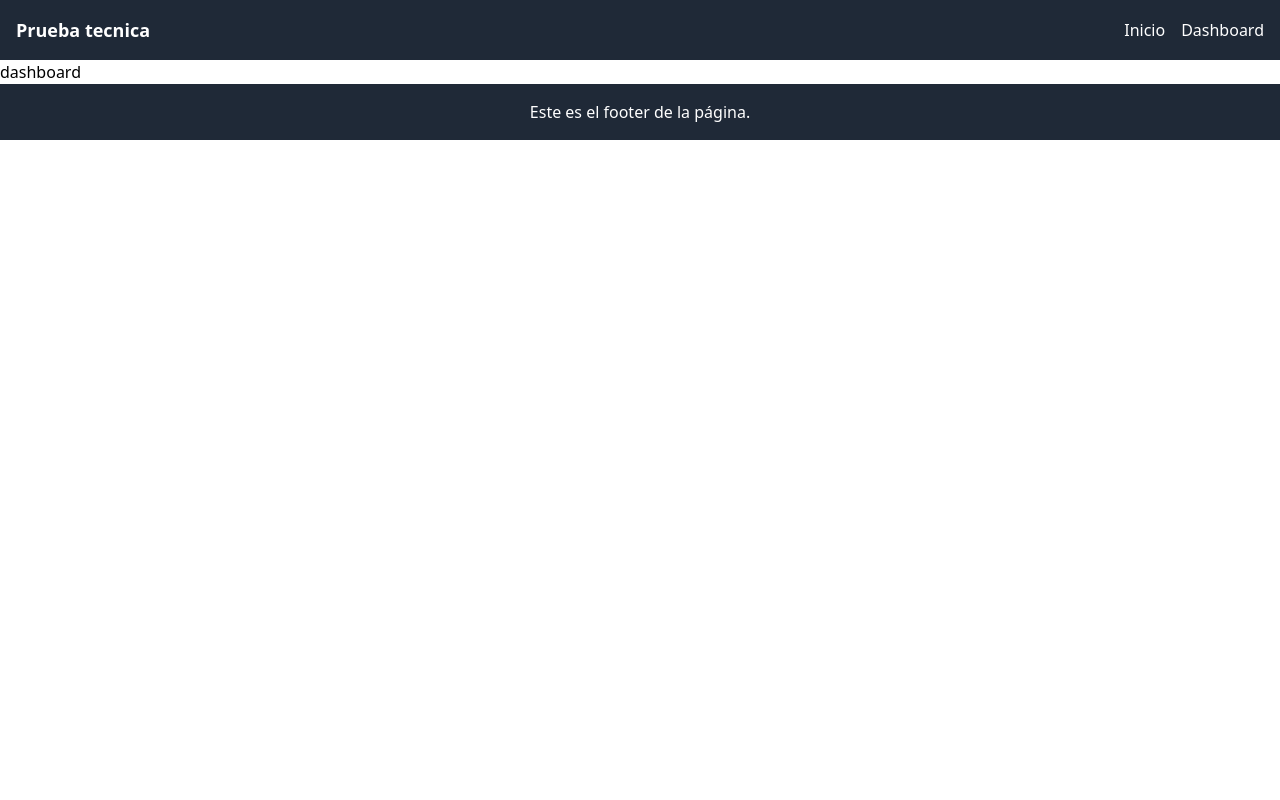
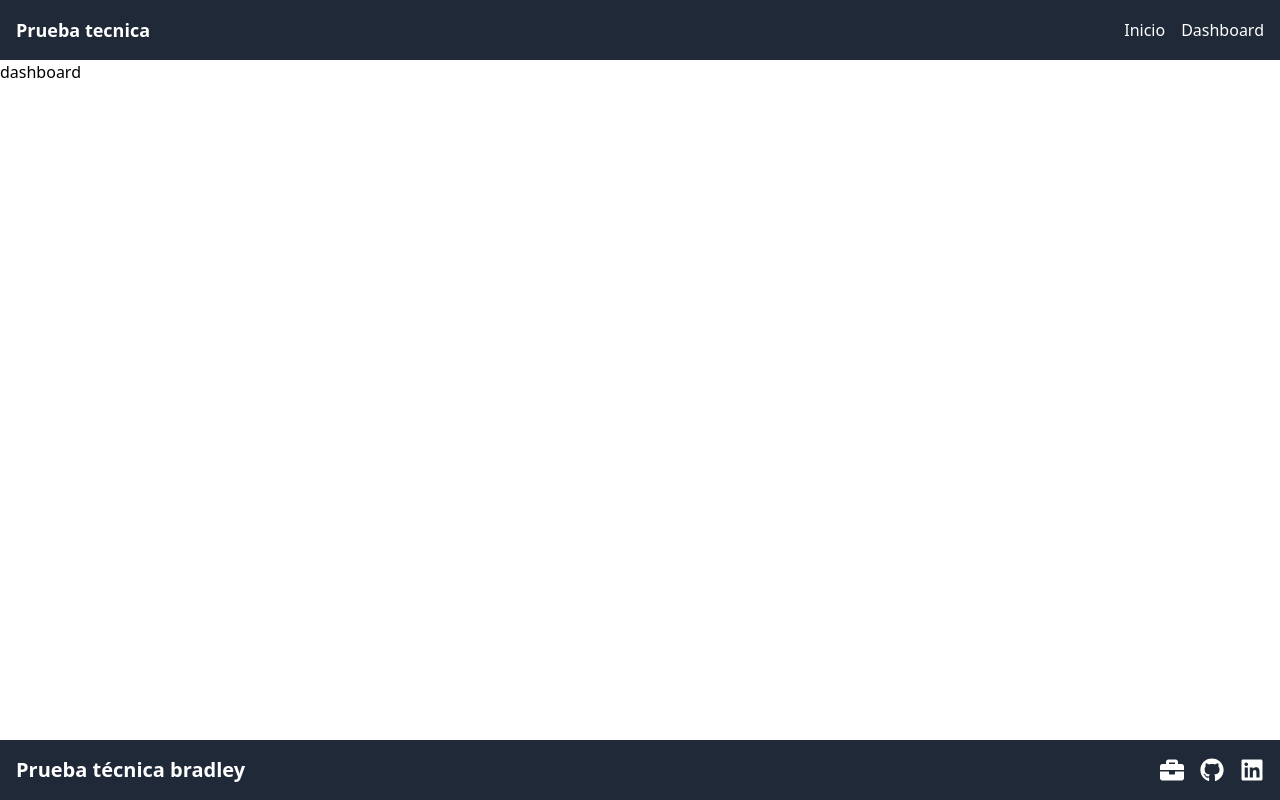
Before and after one commit to jon0010/prueba-tecnica-bradley, a React (Vite) app: page /dashboard in a window 1280 px wide. Built offline with nearby package versions, Linux system fonts and the light colour scheme.

Commit message:
footer terminado

```diff
--- a/package.json
+++ b/package.json
@@ -12,6 +12,7 @@
   "dependencies": {
     "react": "^18.2.0",
     "react-dom": "^18.2.0",
+    "react-icons": "^5.0.1",
     "react-router-dom": "^6.22.3"
   },
   "devDependencies": {
--- a/src/components/footer/index.tsx
+++ b/src/components/footer/index.tsx
@@ -1,9 +1,26 @@
 import React from "react";
+import { FaBriefcase, FaGithub, FaLinkedin } from "react-icons/fa";
 
 const Footer = () => {
   return (
-    <footer className="bg-gray-800 text-white p-4 text-center">
-      <p>Este es el footer de la página.</p>
+    <footer className="bg-gray-800 text-white p-4 text-center fixed bottom-0 w-full flex justify-between items-center">
+      <div className="text-right">
+        <p className="text-xl font-semibold">Prueba técnica bradley</p>
+      </div>
+      <div className="text-left flex items-center">
+        <a href="https://jonnahuelpereyra.com.ar/" target="_blank">
+          <FaBriefcase className="mr-4 text-2xl" />
+        </a>
+        <a href="https://github.com/jon0010" target="_blank">
+          <FaGithub className="mr-4 text-2xl" />
+        </a>
+        <a
+          href="https://www.linkedin.com/in/jon-nahuel-pereyra-832191257/"
+          target="_blank"
+        >
+          <FaLinkedin className="text-2xl" />
+        </a>
+      </div>
     </footer>
   );
 };
```
Also changed, not shown: 1 other file (tests, documents, lock files or other folders).
